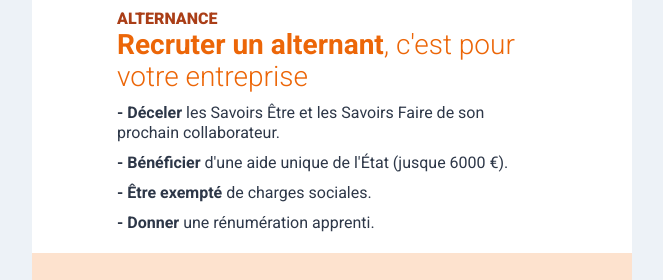
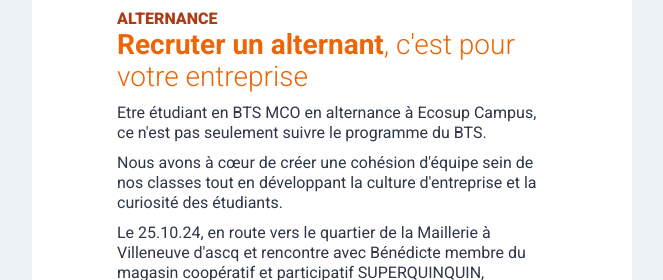
Before and after one commit to StraetenMax/112024_LetCommerce, a Node project: template html/index.html in a window 1280 px wide. Shown: the part 1184-1464 px from the top of the page, without its empty margins (308-971 px from the left). Run offline with Node 20 templates, Linux system fonts and the light colour scheme; the template is opened without the code that fills it, so the values that code supplies are empty.

Commit message:
création du bloc superquinquin

```diff
--- a/html/index.html
+++ b/html/index.html
@@ -681,7 +681,7 @@
 
       <div
          style="font-family:Roboto, Arial, Helvetica, sans-serif;font-size:16px;font-weight:400;line-height:20px;text-align:left;color:#2D3748;"
-      ><span style="font-weight:700;">- Déceler</span> les Savoirs Être et les Savoirs Faire de son prochain collaborateur.</div>
+      >Etre étudiant en BTS MCO en alternance à Ecosup Campus, ce n'est pas seulement suivre le programme du BTS.</div>
 
                 </td>
               </tr>
@@ -693,7 +693,7 @@
 
       <div
          style="font-family:Roboto, Arial, Helvetica, sans-serif;font-size:16px;font-weight:400;line-height:20px;text-align:left;color:#2D3748;"
-      ><span style="font-weight:700;">- Bénéficier</span> d'une aide unique de l'État (jusque 6000 €).</div>
+      >Nous avons à cœur de créer une cohésion d'équipe sein de nos classes tout en développant la culture d'entreprise et la curiosité des étudiants.</div>
 
                 </td>
               </tr>
@@ -705,7 +705,7 @@
 
       <div
          style="font-family:Roboto, Arial, Helvetica, sans-serif;font-size:16px;font-weight:400;line-height:20px;text-align:left;color:#2D3748;"
-      ><span style="font-weight:700;">- Être exempté</span> de charges sociales.</div>
+      >Le 25.10.24, en route vers le quartier de la Maillerie à Villeneuve d'ascq et rencontre avec Bénédicte membre du magasin coopératif et participatif  SUPERQUINQUIN, https://www.superquinquin.fr/valdemarque/</div>
 
                 </td>
               </tr>
@@ -717,7 +717,19 @@
 
       <div
          style="font-family:Roboto, Arial, Helvetica, sans-serif;font-size:16px;font-weight:400;line-height:20px;text-align:left;color:#2D3748;"
-      ><span style="font-weight:700;">- Donner</span> une rénumération apprenti.</div>
+      >Mais, qu'est ce que c'est un magasin coopératif et participatif ???</div>
+
+                </td>
+              </tr>
+
+              <tr>
+                <td
+                   align="left" style="font-size:0px;padding:10px 25px;padding-bottom:0;word-break:break-word;"
+                >
+
+      <div
+         style="font-family:Roboto, Arial, Helvetica, sans-serif;font-size:16px;font-weight:400;line-height:20px;text-align:left;color:#2D3748;"
+      >C'est un supermarché qui appartient à ses membres, actrices et acteurs de leur consommation et décideurs.se.s des orientations de leur coopérative. Il est Participatif car chaque membre intègre une des équipes qui font tourner le magasin (2h45 toutes les 4 semaines). Ils tiennent la caisse et les rayons et proposent des produits à tester et découvrir.</div>
 
                 </td>
               </tr>
--- a/pug/templates/_layout.pug
+++ b/pug/templates/_layout.pug
@@ -23,9 +23,9 @@ mjml
         //- article call to Action
         block cta
             include ../includes/_cta
-        //- article apprentissage
+        //- article superquinquin
         block apprentissage
-            include ../includes/_apprentissage
+            include ../includes/_superquinquin
         //- Jeff de Bruges
         block JeffdeBruges
             include ../includes/_JeffdeBruges
```
Also changed, not shown: pug/includes/_apprentissage.pug (deleted, +0 -14 lines), pug/includes/_superquinquin.pug (added, +15 -0 lines), 1 other file.
